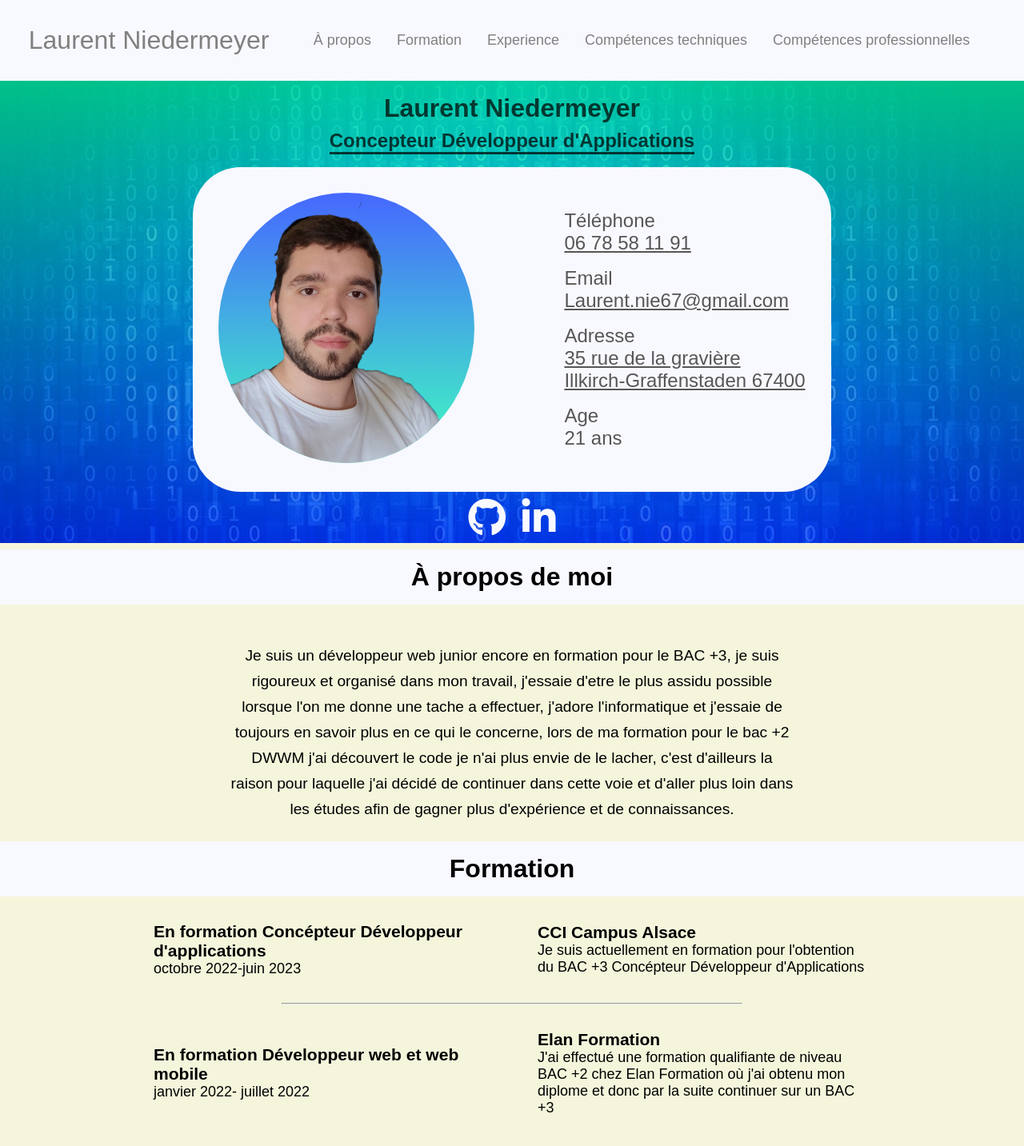
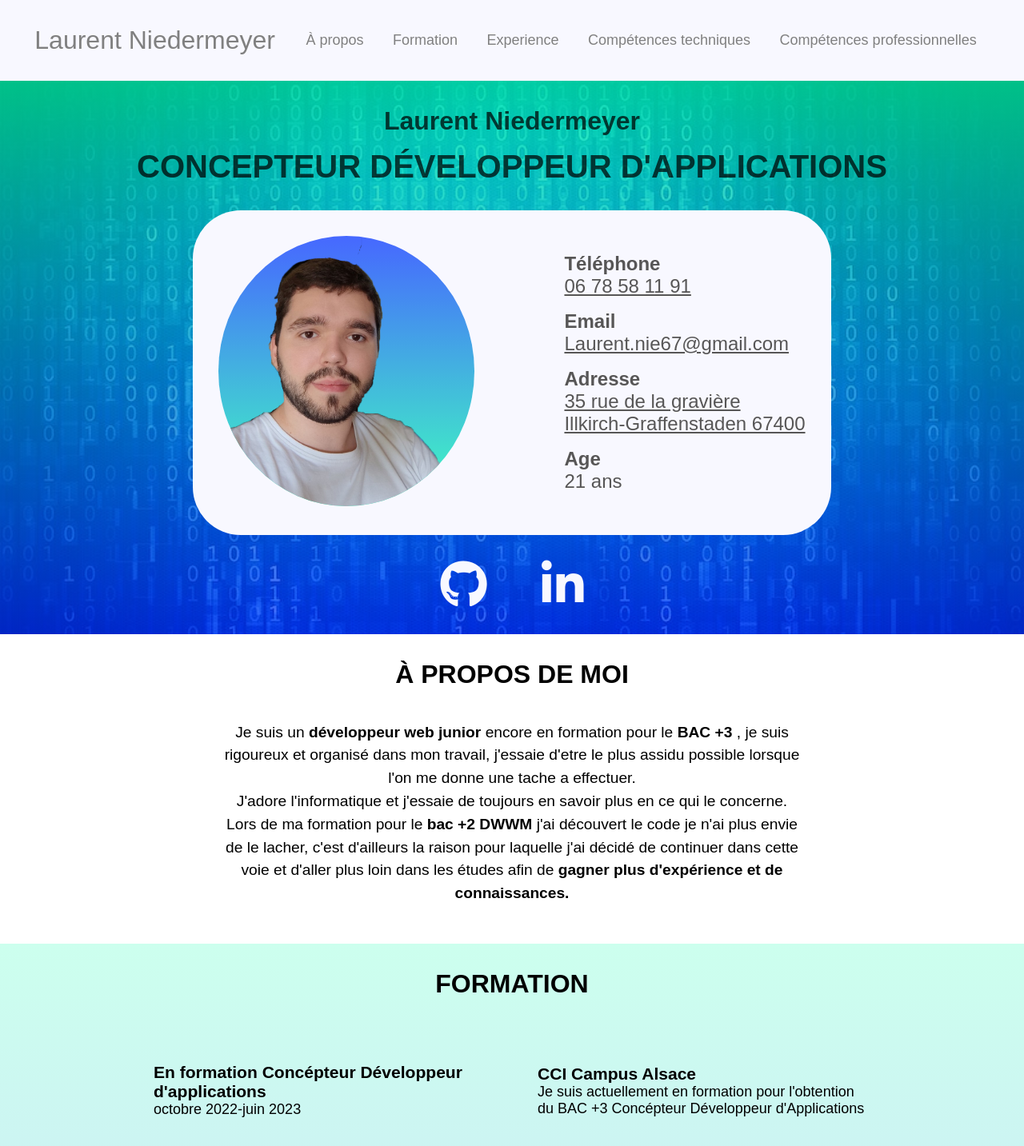
Before and after one commit to Laurent-N67/MyCV, a plain HTML site: page index_cv.html in a window 1280 px wide. Shown: the top 1433 px of the page at 80% size. Drawn offline with nearby package versions, Linux system fonts and the light colour scheme.

Commit message:
Update Design

```diff
--- a/index_cv.html
+++ b/index_cv.html
@@ -54,7 +54,7 @@
                         </div>
                         <div>
                             <p>Age</p>
-                            <p>21 ans</p>
+                            <span>21 ans</span>
                         </div>
                     </div>
                 </div>
@@ -65,7 +65,7 @@
             </section>
             <section class="section4">
                 <h2 id="prop">À propos de moi</h2>
-                <p class="proptxt">Je suis un développeur web junior encore en formation pour le BAC +3, je suis rigoureux et organisé dans mon travail, j'essaie d'etre le plus assidu possible lorsque l'on me donne une tache a effectuer, j'adore l'informatique et j'essaie de toujours en savoir plus en ce qui le concerne, lors de ma formation pour le bac +2 DWWM j'ai découvert le code je n'ai plus envie de le lacher, c'est d'ailleurs la raison pour laquelle j'ai décidé de continuer dans cette voie et d'aller plus loin dans les études afin de gagner plus d'expérience et de connaissances.</p>
+                <p class="proptxt">Je suis un <strong>développeur web junior</strong> encore en formation pour le <strong>BAC +3</strong> , je suis rigoureux et organisé dans mon travail, j'essaie d'etre le plus assidu possible lorsque l'on me donne une tache a effectuer. <br> J'adore l'informatique et j'essaie de toujours en savoir plus en ce qui le concerne. <br>Lors de ma formation pour le <strong>bac +2 DWWM </strong> j'ai découvert le code je n'ai plus envie de le lacher, c'est d'ailleurs la raison pour laquelle j'ai décidé de continuer dans cette voie et d'aller plus loin dans les études afin de <strong>gagner plus d'expérience et de connaissances.</strong> </p>
             </section>
             <section class="section2">
                 <h2 id="form">Formation</h2>
@@ -140,7 +140,7 @@
                             <p class="textmdl">Lorem ipsum dolor sit amet, consectetur adipisicing elit. Tenetur dignissimos voluptas facilis voluptate iusto quaerat dicta repudiandae maiores esse, vitae nisi, earum molestias perferendis. Deleniti iusto nisi soluta id provident iste in repellat, nobis obcaecati temporibus similique numquam omnis eligendi quas tempora, debitis hic et consequuntur explicabo, dolorum rem. Perferendis?</p>
                         </div>
                     </div>
-                    <button id="btn4"><li>Symfony/Composer</li></button>
+                    <button id="btn4"><li>Symfony<br>Composer</li></button>
                     <div id="modal4" class="modal">
                         <div class="modal-content">
                             <span class="close"><i class="fa-solid fa-xmark"></i></span>
@@ -219,7 +219,8 @@
                 </ul>
             </section>
             <div class='scrolltop'>
-            <div class='scroll icon'><i class="fa-solid fa-arrow-up"></i></div>
+            <div class='scroll'><i class="fa-solid fa-arrow-up"></i></div>
+        </div>
         </main>
     </body>
     <script src="js/modal.js"></script>
--- a/style.css
+++ b/style.css
@@ -5,7 +5,6 @@
     box-sizing: border-box;
 }
 /* ~~~~~~~~~~~~~~~~~~~~~~~~~~~~ Navbar ~~~~~~~~~~~~~~~~~~~~~~~~~~ */
-
 
 .icon{
     display: none;
@@ -16,14 +15,7 @@
     flex-direction: row;
     list-style: none;
     padding: 1rem;
-    padding-inline-start: 0;
-    align-self: start;
     background-color: ghostwhite;
-}
-
-#myLinks{
-    display: flex;
-    flex-direction: row;
 }
 
 #myLinks  a{
@@ -61,7 +53,6 @@
       ), url(img/code.jpg);
       background-repeat: no-repeat;
       background-size: cover;
-      max-height: 40rem;
 }
 
 .coordimg{
@@ -71,21 +62,23 @@
     background-color: ghostwhite;
     border-radius: 60px;
 }
+
 .job{
     display: flex;
     flex-direction: column-reverse;
     color: rgba(0, 0, 0, 0.726);
-    padding-top: 1rem;
+    padding: 2rem;
 }
 .job h1{
-    font-size: x-large;
-    border-bottom: solid;
-    margin-bottom: 1rem;
+    font-size: 40px;
+    padding-top: 0.5rem;
+    text-transform: uppercase;
 }
 .job h2{
     font-size: xx-large;
     margin-bottom: 0.5rem;
 }
+
 .coordimg img{
     max-width: 20rem;
     border-radius: 100%;
@@ -97,10 +90,12 @@
     text-align: left;
     font-weight: 540;
     color: rgb(87, 86, 86);
-
 }
 .coord div:not(:last-child){
     margin-bottom: 1rem;
+}
+.coord p{
+    font-weight: 700;
 }
 .coord a{
     text-decoration: underline;
@@ -116,7 +111,8 @@
 }
 .reso i{
     color: ghostwhite;
-    padding: 0.5rem;
+    padding: 2rem;
+    font-size: 60px;
 }
 
 /* ~~~~~~~~~~~~~~~~~~~~~~~~~~~~~~~~~Section 2~~~~~~~~~~~~~~~~~~~~~~~~~~~~~*/
@@ -124,7 +120,11 @@
 .section2{
     display: flex;
     flex-direction: column;
-    background-color:beige;
+    background-image: linear-gradient(
+        to bottom,
+        rgba(0, 255, 170, 0.2),
+        rgba(0, 47, 255, 0.2)
+      )
 }
 .section2 h2{
     padding-top: 1rem;
@@ -132,22 +132,23 @@
 }
 #form{
     font-size: xx-large;
-    background-color:ghostwhite;
+    width: 100%;
+    text-align: center;
+    padding: 1.5rem;
+    text-transform: uppercase;
+}
+#exp{
+    font-size: xx-large;
     width: 100%;
     text-align: center;
     padding-bottom: 1rem;
-}
-#exp{
-    font-size: xx-large;
-    background-color:ghostwhite;
-    width: 100%;
-    text-align: center;
-    padding-bottom: 1rem;
+    text-transform: uppercase;
 }
 .divrow{
     display: flex;
     flex-direction: row;
     font-size: large;
+    padding: 1.5rem;
 }
 .divcollumn{
     width: 30rem;
@@ -159,7 +160,6 @@
 }
 hr{
     color: black;
-    font-size: larger;
     width: 45%;
 }
 
@@ -255,29 +255,27 @@ hr{
 .section4{
     display: flex;
     flex-direction: column;
-    background-color:beige;
-
 }
 #prop{
     font-size: xx-large;
-    background-color:ghostwhite;
     width: 100%;
     text-align: center;
-    padding: 1rem 0;
-    margin-top: 0.5rem;
+    padding: 2rem 0 2.5rem;
+    text-transform: uppercase;
 }
 .proptxt{
     text-align: center;
-    margin: 1rem 18rem;
-    padding-top: 2rem;
+    margin:auto;
+    padding-bottom: 3rem;
     font-size: larger ;
     font-weight: 530;
-    line-height: 2rem;
+    line-height: 1.8rem;
+    max-width: 45rem;
 }
 .tkt{
     text-align: right;
     background-color: beige;
-    padding: 1rem 2rem;
+    padding: 2rem;
     text-decoration: underline;
 }
 
@@ -328,5 +326,5 @@ hr{
 
     .active{
         font-weight: 600;
-    }
+    }}
     /* ~~~~~~~~~~~~~~~~~~~~~~~~Section 1~~~~~~~~~~~~~~~~~~~~~~~~~~~~~~~~~~ */
```
